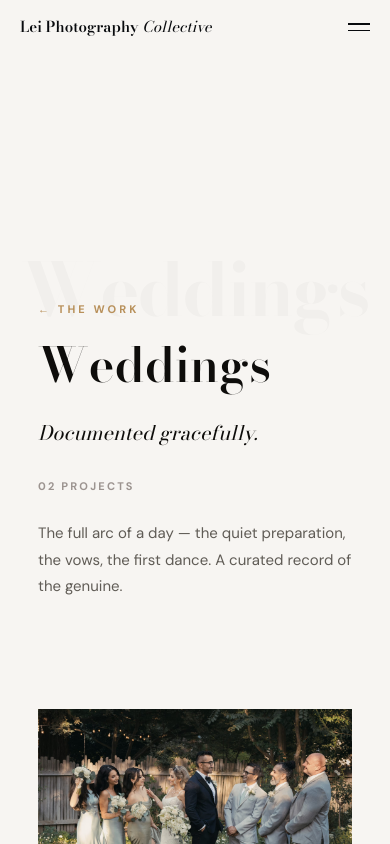
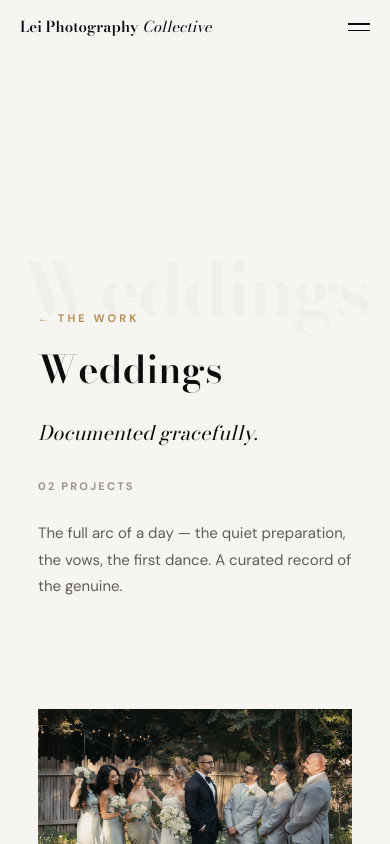
Before and after one commit to leiphotographycollective/photohome, a Next.js app: page /portfolio/weddings in a window 390 px wide. Shown: the top 844 px of the page. Built offline with nearby package versions, Linux system fonts and the light colour scheme.

Commit message:
Fix overflow/fit issues found in site-wide viewport audit

```diff
--- a/src/app/(site)/portfolio/[cat]/page.tsx
+++ b/src/app/(site)/portfolio/[cat]/page.tsx
@@ -98,7 +98,7 @@ export default async function CategoryPage({
               margin: 0,
               fontFamily: SERIF,
               fontWeight: 600,
-              fontSize: "clamp(48px,9vw,150px)",
+              fontSize: "clamp(38px,9vw,150px)",
               lineHeight: 0.9,
               letterSpacing: ".01em",
             }}
--- a/src/app/(site)/weddings/page.tsx
+++ b/src/app/(site)/weddings/page.tsx
@@ -109,10 +109,10 @@ export default function WeddingsPage() {
               letterSpacing: ".01em",
             }}
           >
-            <div data-title-line="" style={{ fontSize: "clamp(54px,9vw,140px)" }}>
+            <div data-title-line="" style={{ fontSize: "clamp(40px,9vw,140px)" }}>
               DOCUMENTED
             </div>
-            <div data-title-line="" style={{ fontSize: "clamp(54px,9vw,140px)" }}>
+            <div data-title-line="" style={{ fontSize: "clamp(40px,9vw,140px)" }}>
               <em style={{ fontWeight: 400 }}>GRACEFULLY.</em>
             </div>
           </h1>
```
